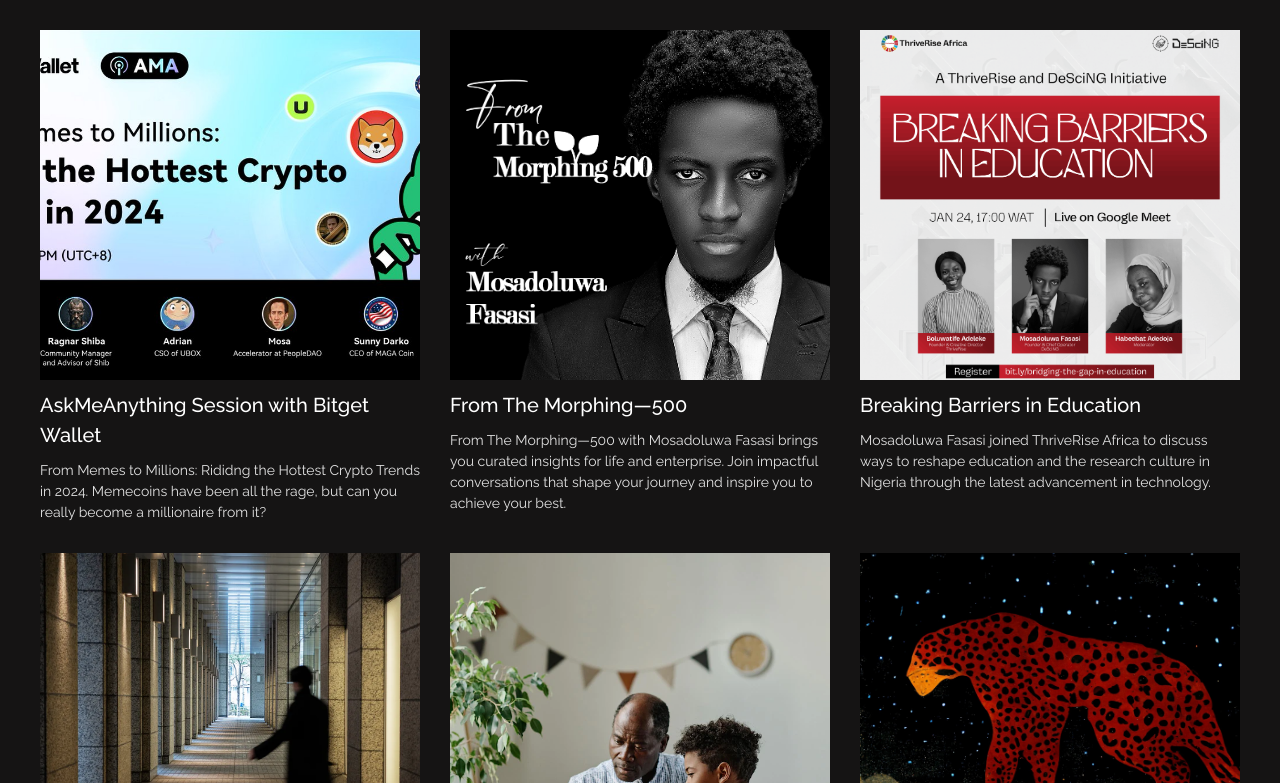
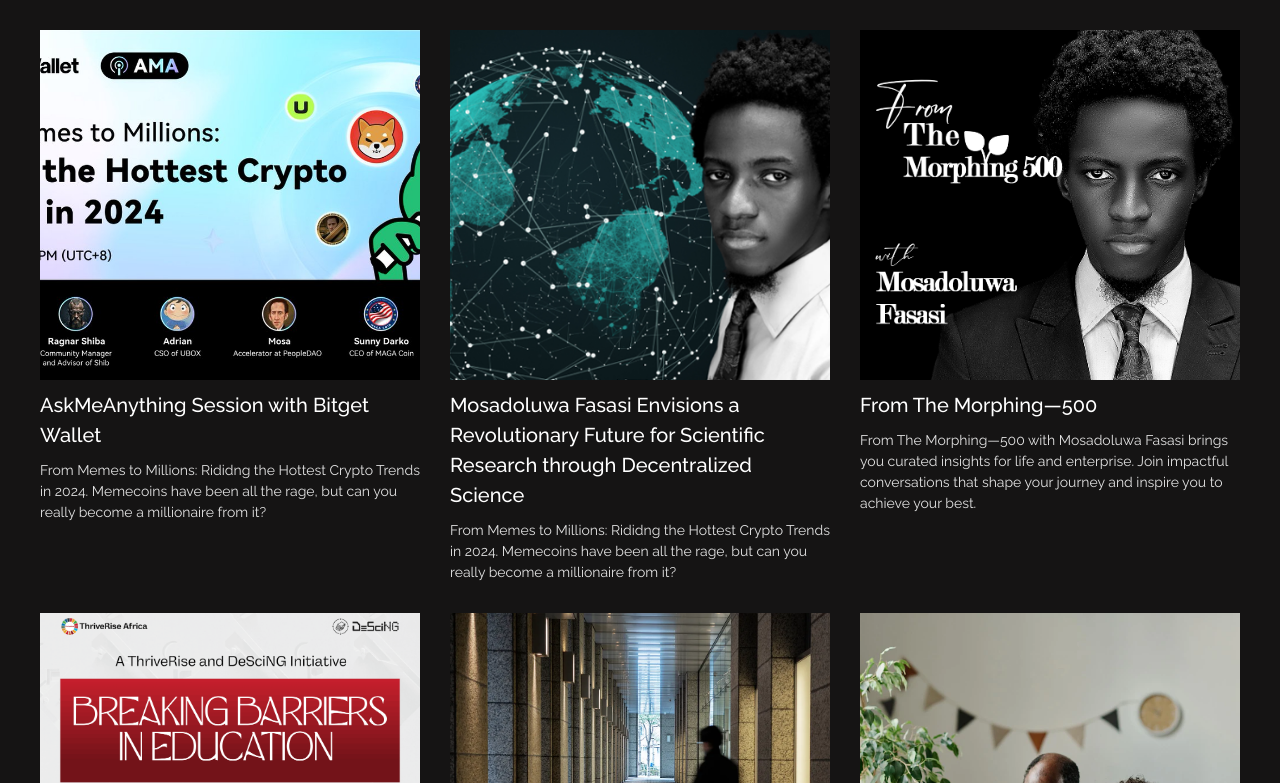
Before and after one commit to Mosamorphing/website, a React (Vite) app: page /media in a window 1280 px wide. Shown: the part 721-1504 px from the top of the page. Built offline with nearby package versions, Linux system fonts and the light colour scheme.

Commit message:
Update Media.jsx

```diff
--- a/src/components/Media/Media.jsx
+++ b/src/components/Media/Media.jsx
@@ -3,6 +3,7 @@
 import "./media.css";
 import placeholder from "../../../public/placeholder.webp";
 import genz from "../../../public/genz.webp";
+import moveee1 from "../../../public/moveee1.png";
 import work from "../../../public/work.webp";
 import peopledao from "../../../public/peopledao.jpeg";
 import influence from "../../../public/influence.webp";
@@ -57,6 +58,14 @@
       image: bitget,
       link: "https://x.com/BitgetWallet/status/1767430845487595903?s=20",
       category: "Speakings",
+    },
+        {
+      title: "Mosadoluwa Fasasi Envisions a Revolutionary Future for Scientific Research through Decentralized Science",
+      description:
+        "From Memes to Millions: Rididng the Hottest Crypto Trends in 2024. Memecoins have been all the rage, but can you really become a millionaire from it? ",
+      image: moveee1,
+      link: "https://themoveee.com/mosadoluwa-fasasi-envisions-a-revolutionary-future-for-scientific-research-through-decentralized-science/",
+      category: "Features",
     },
         {
       title: "From The Morphing—500",
```
